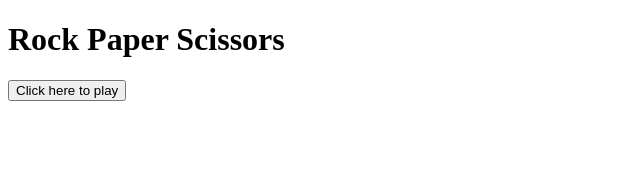
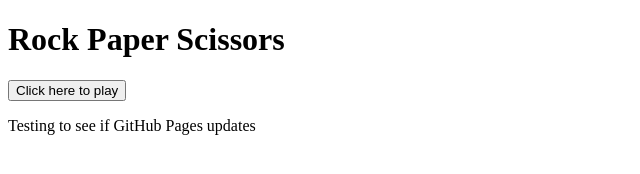
Before and after one commit to harrythomson1/rock-paper-scissors, a plain HTML site: page index.html in a window 1280 px wide. Shown: the whole page, without its empty margins (0-640 px from the left). Drawn offline with Linux system fonts and the light colour scheme.

Commit message:
Update index.html

```diff
--- a/index.html
+++ b/index.html
@@ -11,6 +11,7 @@
     <body>
         <h1>Rock Paper Scissors</h1>
         <button onclick="game()">Click here to play</button>
+        <p>Testing to see if GitHub Pages updates</p>
         <script src="scripts.js"></script>
     </body>
 </html>
```
